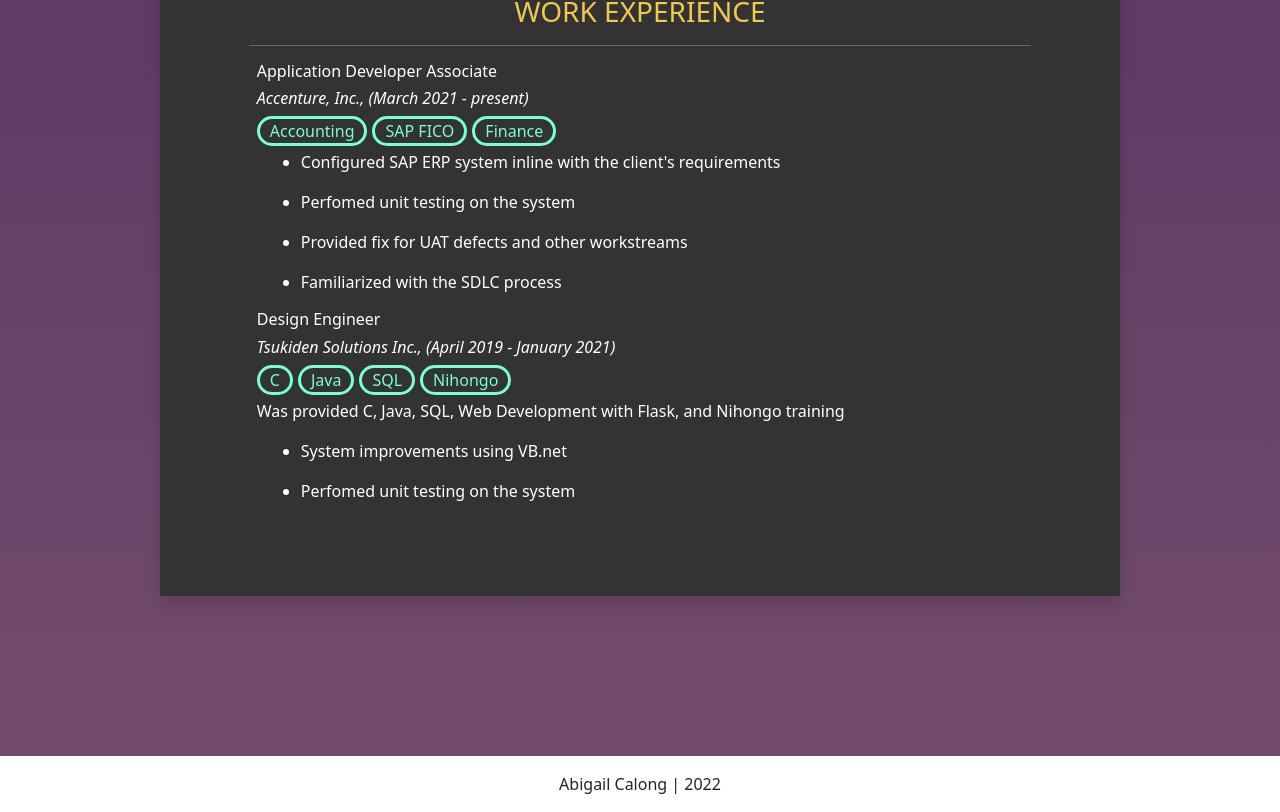
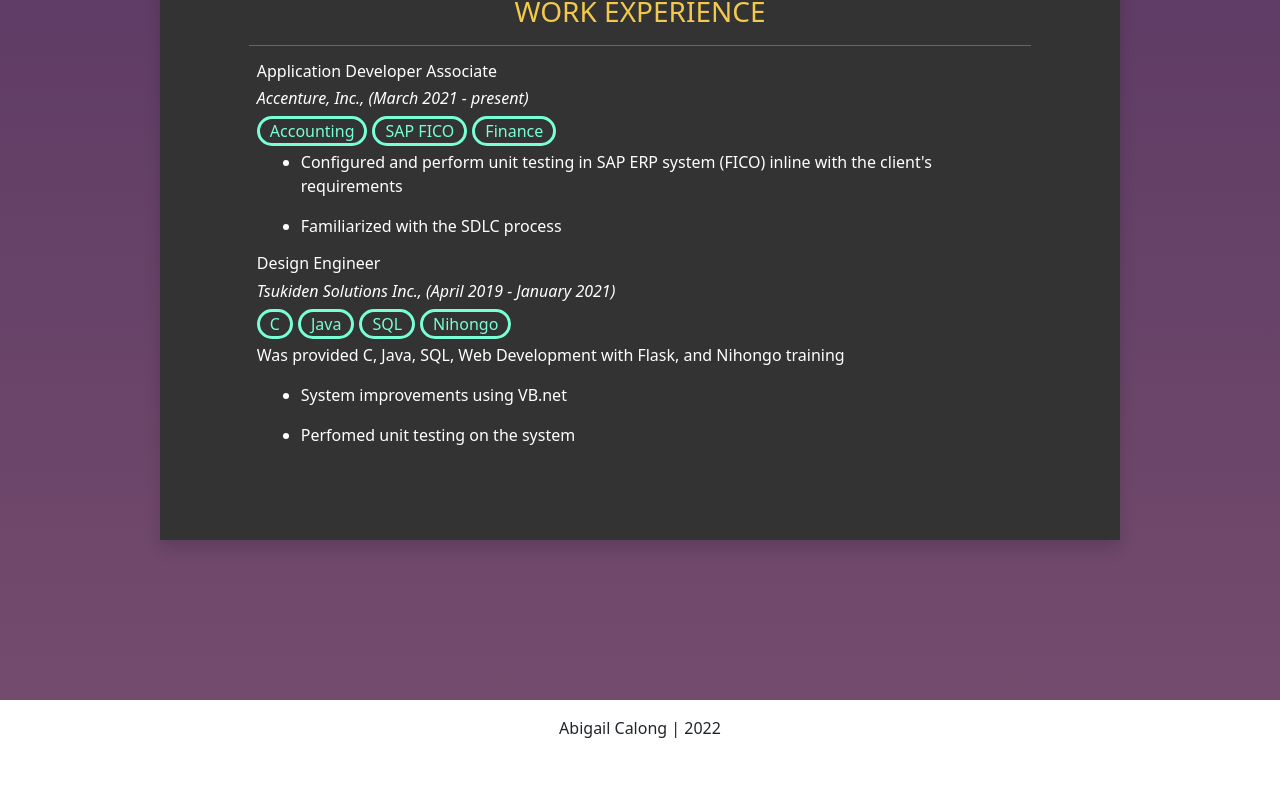
Before and after one commit to roserenity/resume, a Vue app: page /#/Employment in a window 1280 px wide. Shown: the part 1045-1857 px from the top of the page. After the commit the page ends 1801 px from the top, so only its background shows below. Built offline with nearby package versions, Linux system fonts and the light colour scheme.

Commit message:
Update Employment

```diff
--- a/src/components/Employment.vue
+++ b/src/components/Employment.vue
@@ -47,10 +47,8 @@ export default {
           tags: ["Accounting", "SAP FICO", "Finance"],
           additionalDetails:"",
           additionalDetailsList: [
-            {id: 1, content: "Configured SAP ERP system inline with the client's requirements"},
-            {id: 2, content: "Perfomed unit testing on the system"},
-            {id: 3, content: "Provided fix for UAT defects and other workstreams"},
-            {id: 4, content: "Familiarized with the SDLC process"}
+            {id: 1, content: "Configured and perform unit testing in SAP ERP system (FICO) inline with the client's requirements"},
+            {id: 2, content: "Familiarized with the SDLC process"}
           ]
         },
         {
```
